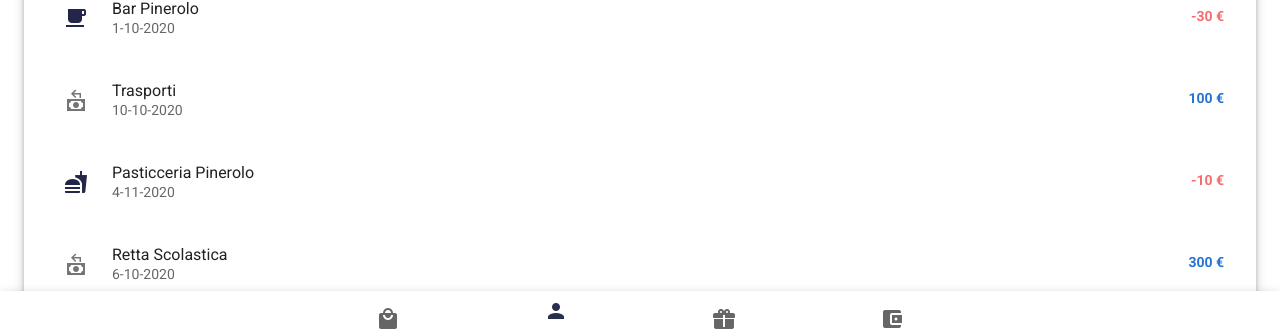
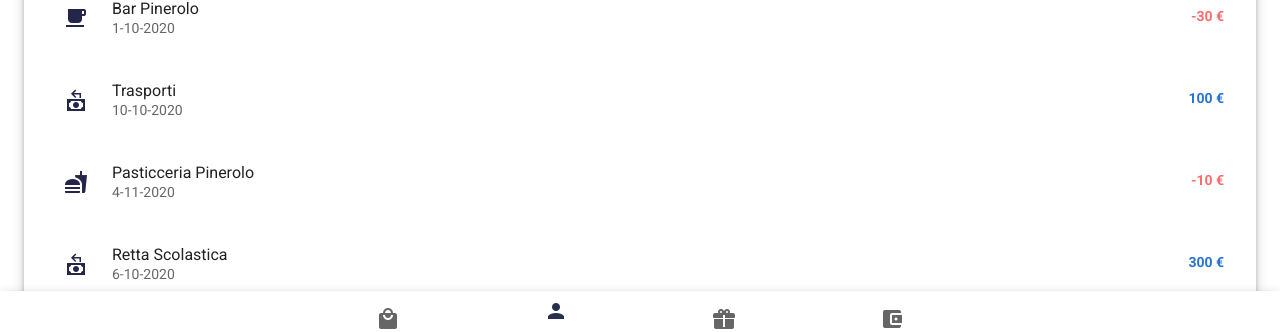
Before and after one commit to serenaFornero/welfare-nuxt, a Nuxt app: page /movimenti in a window 1280 px wide. Shown: the part 453-785 px from the top of the page. Built offline with nearby package versions, Linux system fonts and the light colour scheme.

Commit message:
03/12/2020

```diff
--- a/pages/aggiungiFamiliare.vue
+++ b/pages/aggiungiFamiliare.vue
@@ -75,16 +75,39 @@
             </v-col>
           </v-row>
           <v-card-actions class="justify-center">
+            <v-dialog
+              v-model="dialog"
+              persistent
+              max-width="290"
+            >
+              <template v-slot:activator="{ on, attrs }">
             <v-btn
-              class="mb-5 mt-n5 text-capitalize rounded-lg"
+              class="mb-5 text-capitalize rounded-lg"
               type="submit"
               dark
               color="#2573d5"
               @click="addRelative"
+              v-bind="attrs"
+              v-on="on"
             >
               Aggiungi
 
             </v-btn>
+              </template>
+              <v-card class="text-center">
+                <v-card-actions class="justify-end">
+                  <v-btn
+                    icon
+                    dark
+                    color="#2573d5"
+                    @click="dialog = false"
+                  >
+                    <v-icon> mdi-close </v-icon>
+                  </v-btn>
+                </v-card-actions>
+                <v-card-text class="font-weight-bold mt-n5">Familiare aggiunto <br/> correttamente!</v-card-text>
+              </v-card>
+            </v-dialog>
           </v-card-actions>
         </v-form>
       </v-card-text>
@@ -94,9 +117,15 @@
 </template>
 
 <script>
+
+
 export default {
+  components: {
+
+  },
 
   data: () => ({
+    dialog: false,
     relative: {
       name: '',
       surname: '',
@@ -114,7 +143,9 @@ export default {
         birthDate: '',
         relation: '',
       }
-    }
+    },
+
+
   }
 }
 </script>
--- a/pages/movimenti.vue
+++ b/pages/movimenti.vue
@@ -21,9 +21,8 @@
             class="mb-5"
           >
             <v-list-item-avatar>
-              <v-icon :color="getIconColor(transactions.idCategory)">
-                {{ getIcon(transactions.idCategory) }}{{ getIconRefund(transactions.idCategory) }}
-              </v-icon> <!-- <v-icon>{{getTransactionCategory(transaction.id).icon}}</v-icon> -->
+              <v-icon :color="getIconColor(transactions.idCategory)">{{ getIcon(transactions.idCategory) }}</v-icon>
+              <!-- <v-icon>{{getTransactionCategory(transaction.id).icon}}</v-icon> -->
             </v-list-item-avatar>
             <v-list-item-content>
               <v-list-item-title>{{ transactions.name }}</v-list-item-title>
@@ -58,11 +57,17 @@ export default {
       return this.$store.getters["categories/getCategory"]
     },
     refund() {
-      return this.$store.getters["wallet/getrefund"]
+      return this.$store.getters["wallet/getRefund"]
     },
     users() {
       return this.$store.getters["users/getUser"]
     },
+    concatenaColor(){
+      return this.categories.concat(this.refund)
+    },
+    concatenaIcons(){
+      return this.categories.concat(this.refund)
+    }
 
     /* categories() {
        return [
@@ -83,39 +88,42 @@ export default {
       }
     },
     getIcon(idCategory) {
+      for (let i = 0; i < this.concatenaIcons.length; i++){
+        if (idCategory === this.concatenaIcons[i].id){
+          return this.concatenaIcons[i].icon
+        }
+      }
+    },
+    getIconColor(idCategory) {
+      for (let i = 0; i < this.concatenaColor.length; i++ ){
+        if (idCategory === this.concatenaColor[i].id) {
+          return this.concatenaColor[i].color
+        }
+      }
+    },
+  }
+  /*
+    getIcon(idCategory) {
       for (let i = 0; i < this.categories.length; i++) {
         if (idCategory === this.categories[i].id) {
           return this.categories[i].icon
         }
       }
-    },
-    getIconRefund(idCategory) {
-      for (let i = 0; i < this.refund.length; i++) {
-        if (idCategory === this.refund[i].id) {
-          return this.refund[i].icon
-        }
+    },*/
+
+  /*
+  getIconRefund(idCategory) {
+    for (let i = 0; i < this.refund.length; i++) {
+      if (idCategory === this.refund[i].id) {
+        return this.refund[i].icon
       }
-    },
-    getIconColor(idCategory) {
-      for (let i = 0; i < this.categories.length; i++) {
-        if (idCategory === this.categories[i].id) {
-          return this.categories[i].color
-        }
-      }
-    },
-  }
+    }
+  },*/
 
   /* getTransactionCategory(categoryId) {
      return this.categories.filter(el => el.id === 0)[0]
    }
 
-     getIcon(name){
-     for(let i = 0; i < this.icons.length; i++){
-       console.log(name)
-       if (name === this.icons[i].type){
-         return this.icons[i].icon
-       }
-     }
    },*/
 }
 </script>
--- a/pages/profilo.vue
+++ b/pages/profilo.vue
@@ -126,7 +126,7 @@
         I miei familiari
       </v-card-title>
       <v-card-actions class="subtitle-2 mx-2 grey--text text--darken-1">
-        Aggiungi nuovo familiare alla lista
+        Aggiungi nuovo familiare
         <v-spacer></v-spacer>
         <v-btn
           to="/aggiungiFamiliare"
--- a/store/categories.js
+++ b/store/categories.js
@@ -59,34 +59,10 @@ export const state = () => ({
     },
   ],
 
-  categoriesOrders: [
-    {
-      id: 14,
-      name: "Ordini",
-      icon: "mdi-gift",
-      src: "",
-      color: "#232649"
-    }
-  ],
-
-  categoriesGiftCards: [
-    {
-      id: 15,
-      name: "GiftCard",
-      icon: "mdi-wallet-giftcard",
-      src: "",
-      color: "#232649"
-    },
-  ]
-
 })
 
 export const getters = {
   getCategory(state){
     return state.categoriesServices
   },
-  getCategoryWallet(state){
-    return state.categoriesWallet
-  },
-
 }
--- a/store/wallet.js
+++ b/store/wallet.js
@@ -53,7 +53,7 @@ export const state = () => ({
 })
 
 export const getters = {
-  getrefund(state){
+  getRefund(state){
     return state.refund
   },
 
```
